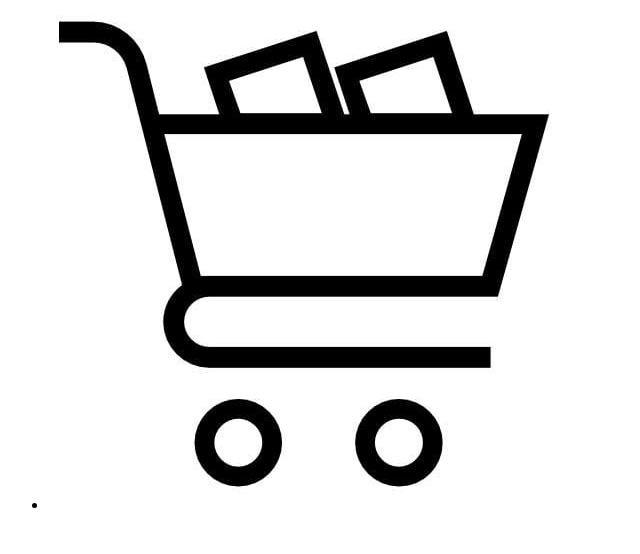
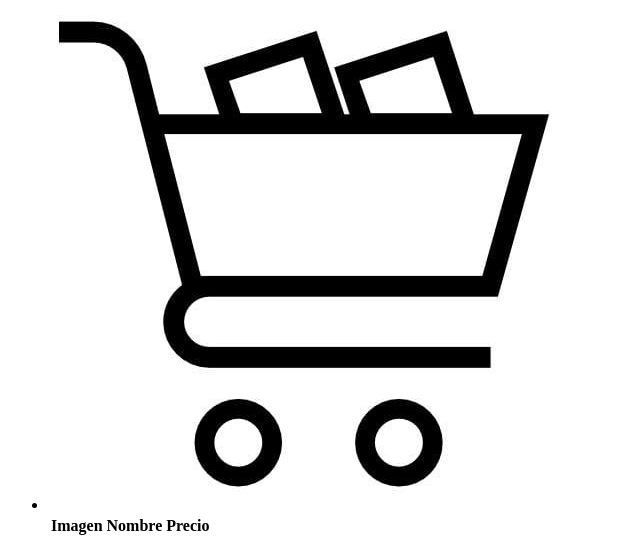
Before and after one commit to guaddha/antojitoss, a plain HTML site: page index.html in a window 1280 px wide. Shown: the part 876-1430 px from the top of the page, without its empty margins (0-640 px from the left). Before the commit the page ends 1406 px from the top, so only its background shows below. Drawn offline with Linux system fonts and the light colour scheme.

Commit message:
agregandoa la tabla los atributos del carrito

```diff
--- a/index.html
+++ b/index.html
@@ -24,7 +24,13 @@
                         <li class="submenu">
                             <img src="img/carrito.jpeg" alt="carrito" id="carrito">
                             <div class="carrito">
-
+                                <table>
+                                    <tr>
+                                        <th>Imagen</th>
+                                        <th>Nombre</th>
+                                        <th>Precio</th>
+                                    </tr>
+                                </table>
                             </div>
                         </li>
                     </ul>
```
